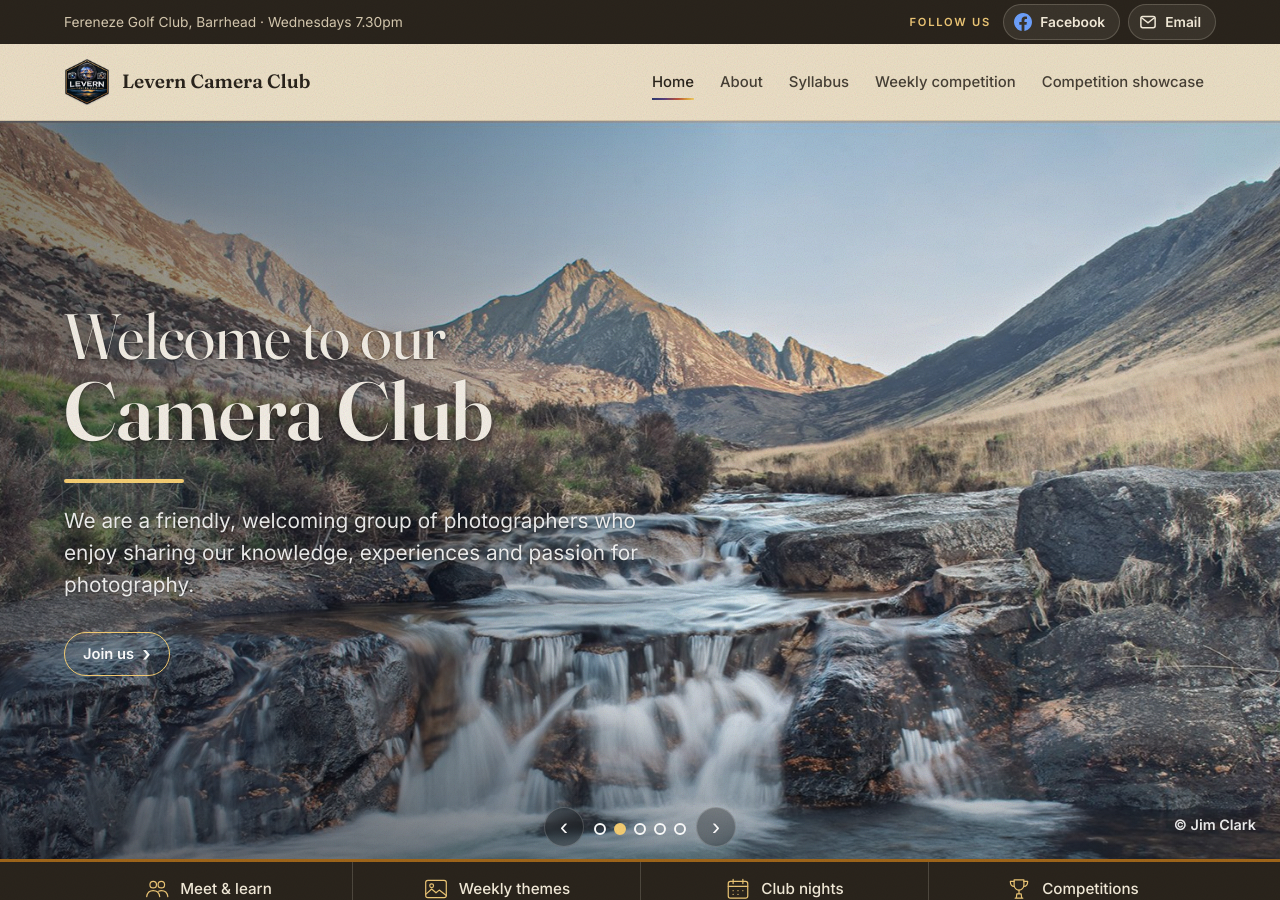
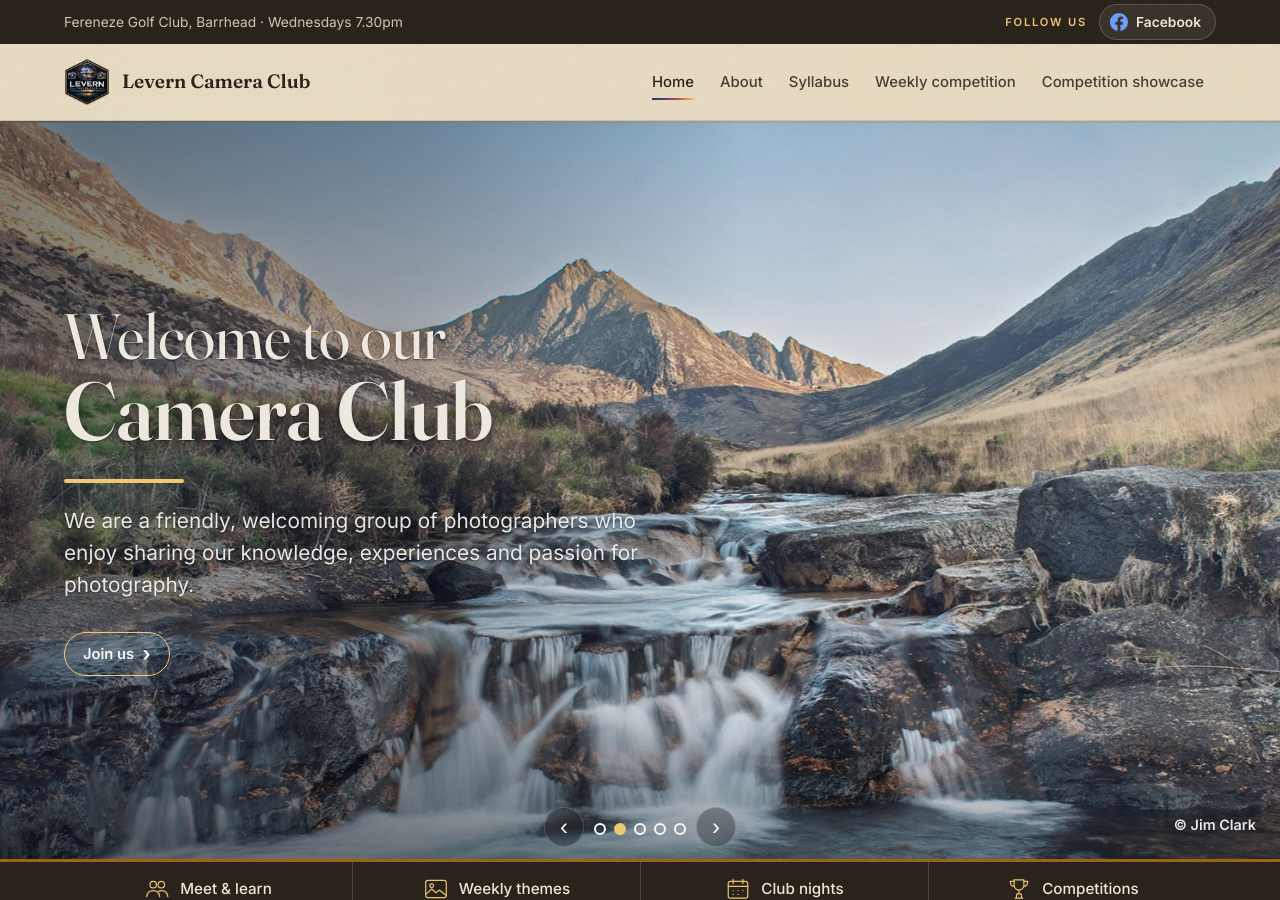
Before and after one commit to grantfitfuel/levern-camera-club, a Jekyll site: the page built from index.html, in a window 1280 px wide and 900 px high. Built offline with Jekyll 4.4.1, drawn with Linux system fonts in a browser that asks for light colours.

Commit message:
Remove email button from top bar
Co-Authored-By: Claude Opus 5.5 <noreply@anthropic.com>
Claude-Session: https://claude.ai/code/session_012PBygZKZRm7fLhazHccoH4

```diff
--- a/_includes/club-social.html
+++ b/_includes/club-social.html
@@ -1,4 +1,3 @@
 {% assign st = site.data.settings %}
 {% if st.facebook and st.facebook != "" %}<a class="soc soc-fb" href="{{ st.facebook }}" target="_blank" rel="noopener" aria-label="Levern Camera Club on Facebook"><svg viewBox="0 0 24 24" aria-hidden="true"><path fill="currentColor" d="M24 12.07C24 5.4 18.63 0 12 0S0 5.4 0 12.07c0 6.02 4.39 11.02 10.13 11.93v-8.44H7.08v-3.49h3.05V9.41c0-3.02 1.79-4.69 4.53-4.69 1.31 0 2.68.24 2.68.24v2.97h-1.51c-1.49 0-1.96.93-1.96 1.89v2.25h3.33l-.53 3.49h-2.8V24C19.61 23.09 24 18.09 24 12.07z"/></svg><span>Facebook</span></a>{% endif %}
 {% if st.instagram and st.instagram != "" %}<a class="soc soc-ig" href="{{ st.instagram }}" target="_blank" rel="noopener" aria-label="Levern Camera Club on Instagram"><svg viewBox="0 0 24 24" aria-hidden="true"><rect x="2.5" y="2.5" width="19" height="19" rx="5.5" fill="none" stroke="currentColor" stroke-width="2"/><circle cx="12" cy="12" r="4.3" fill="none" stroke="currentColor" stroke-width="2"/><circle cx="17.6" cy="6.4" r="1.3" fill="currentColor"/></svg><span>Instagram</span></a>{% endif %}
-{% if st.email and st.email != "" %}<a class="soc soc-mail" href="mailto:{{ st.email }}" aria-label="Email the club"><svg viewBox="0 0 24 24" aria-hidden="true"><rect x="2.5" y="4.5" width="19" height="15" rx="2.5" fill="none" stroke="currentColor" stroke-width="2"/><path d="M3 6l9 7 9-7" fill="none" stroke="currentColor" stroke-width="2"/></svg><span>Email</span></a>{% endif %}
```
